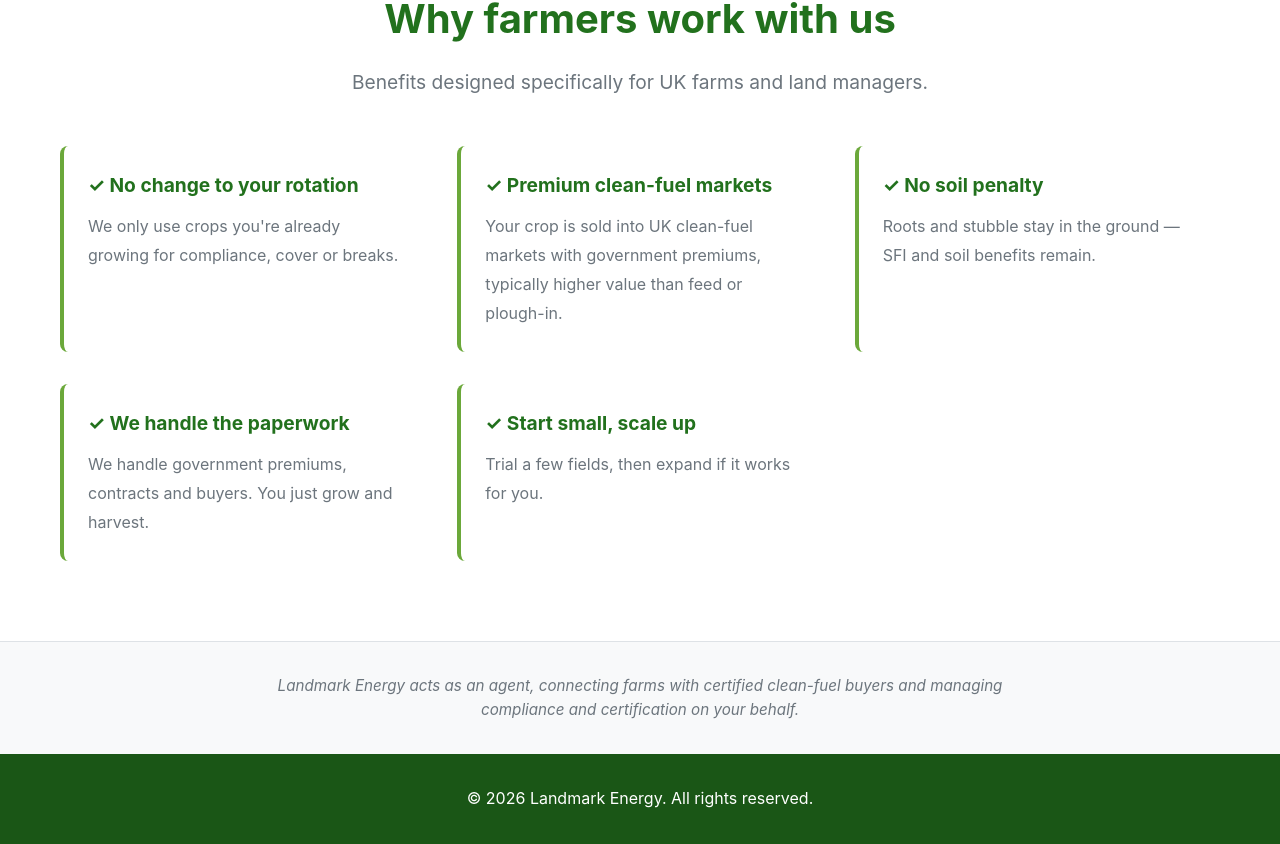
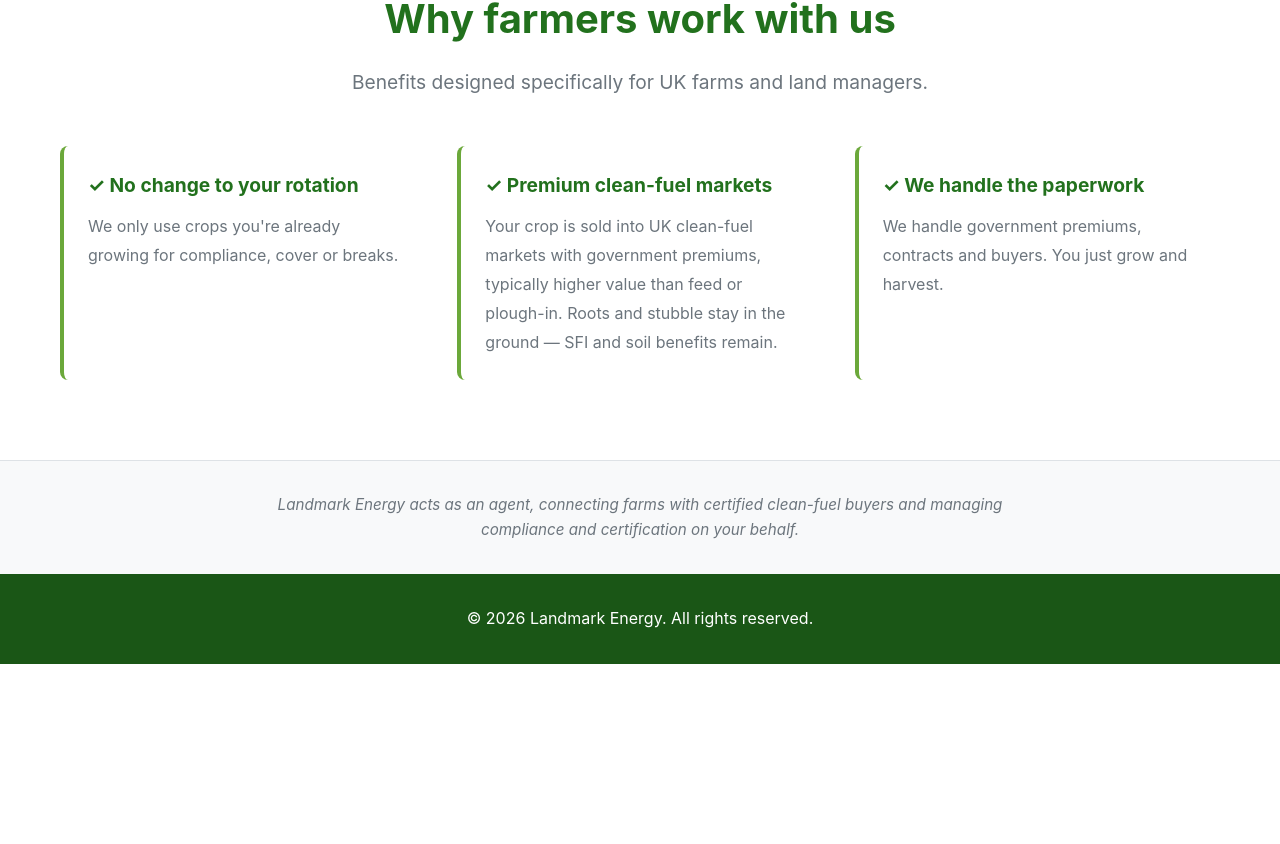
Before and after one commit to ewldh20/landmark-energy, a React (Vite) app: page / in a window 1280 px wide. Shown: the part 2988-3832 px from the top of the page. After the commit the page ends 3652 px from the top, so only its background shows below. Built offline with nearby package versions, Linux system fonts and the light colour scheme; the HTML template or start-up script is replaced by a standard one.

Commit message:
Remove 'Start small, scale up' card and consolidate benefits to 3 cards

```diff
--- a/src/components/Benefits.tsx
+++ b/src/components/Benefits.tsx
@@ -8,19 +8,11 @@ const Benefits = () => {
     },
     {
       title: 'Premium clean-fuel markets',
-      description: 'Your crop is sold into UK clean-fuel markets with government premiums, typically higher value than feed or plough-in.'
-    },
-    {
-      title: 'No soil penalty',
-      description: 'Roots and stubble stay in the ground — SFI and soil benefits remain.'
+      description: 'Your crop is sold into UK clean-fuel markets with government premiums, typically higher value than feed or plough-in. Roots and stubble stay in the ground — SFI and soil benefits remain.'
     },
     {
       title: 'We handle the paperwork',
       description: 'We handle government premiums, contracts and buyers. You just grow and harvest.'
-    },
-    {
-      title: 'Start small, scale up',
-      description: 'Trial a few fields, then expand if it works for you.'
     }
   ]
 
```
